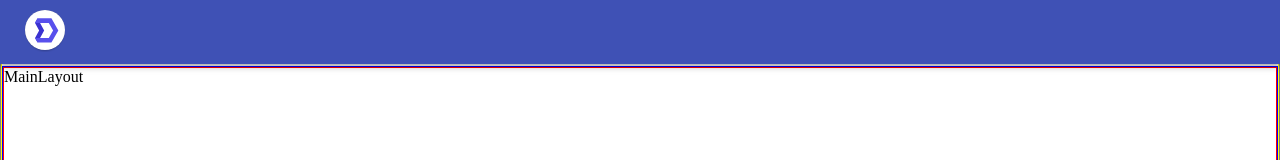
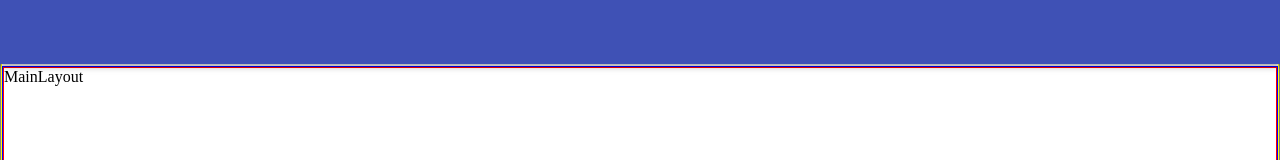
Before and after one commit to BrycenG007/React-Django-Docker, a React (Create React App) app in the folder frontend/: page / in a window 1280 px wide. Shown: the top 160 px of the page. Built offline with nearby package versions, Linux system fonts and the light colour scheme.

Commit message:
Removing logo

```diff
--- a/frontend/src/layouts/MainLayout/TopBar.js
+++ b/frontend/src/layouts/MainLayout/TopBar.js
@@ -2,7 +2,6 @@ import React from 'react';
 import { Link as RouterLink } from 'react-router-dom';
 import { withStyles } from '@material-ui/core/styles';
 import { AppBar, Toolbar } from '@material-ui/core';
-import { Logo } from '../../components';
 
 const styles = {
   root: {
@@ -21,7 +20,7 @@ class TopBar extends React.Component {
       <AppBar className={classes.root}>
         <Toolbar className={classes.toolbar}>
           <RouterLink to="/">
-            <Logo />
+
           </RouterLink>
         </Toolbar>
       </AppBar>
```
